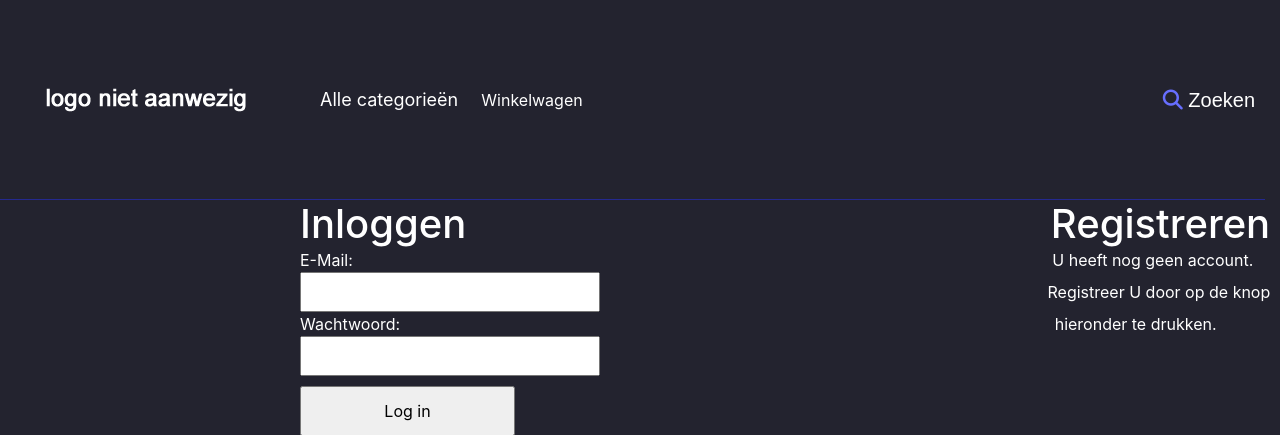
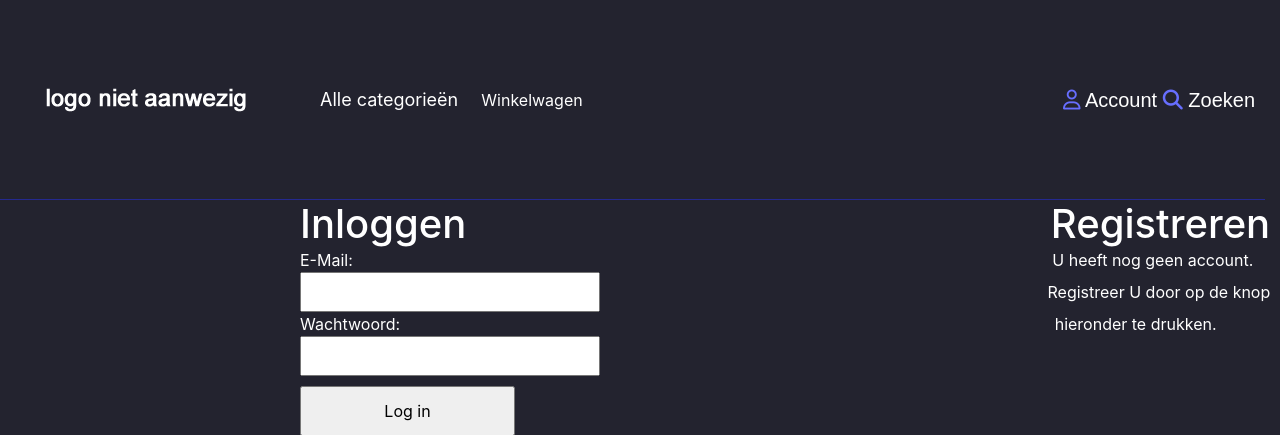
Before and after one commit to BertilVossebelt/nerdygadgets, a PHP site: page /nerdygadgets/paymentChoice.php in a window 1280 px wide. Shown: the top 435 px of the page. Run offline with PHP 8.4, Linux system fonts and the light colour scheme; data that the repository does not hold is empty; some libraries are stand-ins or nearby versions; some web fonts are replaced.

Commit message:
accountknop in header met logo

```diff
--- a/Public/CSS/style.css
+++ b/Public/CSS/style.css
@@ -264,7 +264,9 @@ ul#ul-class-price li {
 .HrefDecoration {
     color: #ffffff;
 }
-
+.HrefDecoration i.account {
+    color: #676EFF;
+}
 .HrefDecoration i.search {
     color: #676EFF;
 }
--- a/header.php
+++ b/header.php
@@ -13,6 +13,7 @@ $databaseConnection = connectToDatabase();
 <head>
     <title>NerdyGadgets</title>
 
+
     <!-- Javascript -->
     <script src="Public/JS/fontawesome.js"></script>
     <script src="Public/JS/jquery.min.js"></script>
@@ -24,6 +25,7 @@ $databaseConnection = connectToDatabase();
     <link rel="stylesheet" href="Public/CSS/style.css" type="text/css">
     <link rel="stylesheet" href="Public/CSS/bootstrap.min.css" type="text/css">
     <link rel="stylesheet" href="Public/CSS/typekit.css">
+    <link rel="stylesheet" href="https://cdnjs.cloudflare.com/ajax/libs/font-awesome/4.7.0/css/font-awesome.min.css">
 </head>
 <body>
 <div class="Background">
@@ -53,8 +55,10 @@ $databaseConnection = connectToDatabase();
             </ul>
         </div>
 <!-- code voor US3: zoeken -->
-
         <ul id="ul-class-navigation">
+            <li>
+                <a href="account.php" class="HrefDecoration"><i class="fa fa-user-o account" aria-hidden="true"></i> Account</a>
+            </li>
             <li>
                 <a href="browse.php" class="HrefDecoration"><i class="fas fa-search search"></i> Zoeken</a>
             </li>
--- a/paymentChoice.php
+++ b/paymentChoice.php
@@ -16,7 +16,7 @@ include __DIR__ . "/header.php";
     <?php
 
     require_once("database.php");
-    session_start();
+
 
     if(isset($_GET['Inloggen'])) {
         $email = $_GET['eMail'];
```
